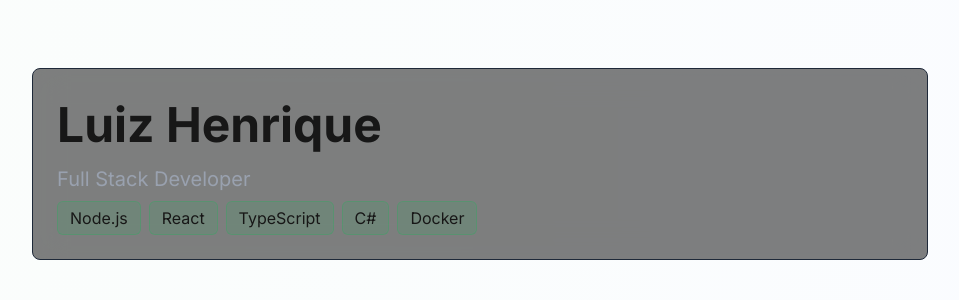
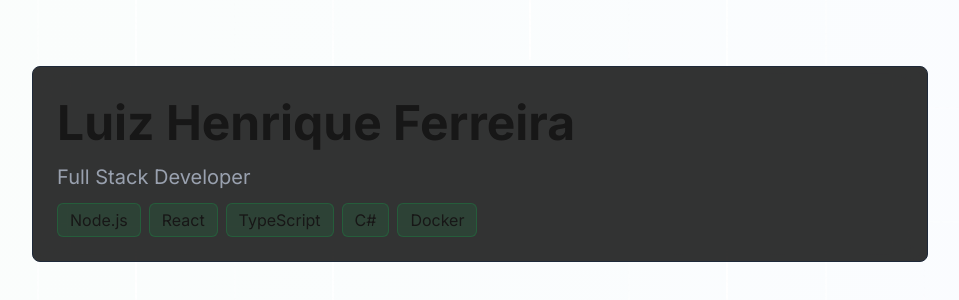
Before and after one commit to LhuizF/portfolio-next, a Next.js app: page / in a window 1280 px wide. Shown: the part 236-536 px from the top of the page, without its empty margins (160-1119 px from the left). Built offline with nearby package versions, Linux system fonts and the light colour scheme.

Commit message:
feat: add HeroSection component with animated background

```diff
--- /dev/null
+++ b/src/app/components/HeroSection.tsx
@@ -0,0 +1,63 @@
+const skills = ["Node.js", "React", "TypeScript", "C#", "Docker"]
+
+const HORIZONTAL = 6;
+const VERTICAL = 12;
+
+const horizontalLines = Array.from({ length: HORIZONTAL }, (_, i) => i);
+const verticalLines = Array.from({ length: VERTICAL }, (_, i) => i);
+
+const randomDuration = () => 4 + Math.random() * 6;
+
+const randomDelay = () => Math.random() * 5;
+
+export const HeroSection = () => {
+  return (
+    <main>
+      <div className="absolute inset-0 bg-gradient-to-r from-green-600/20 to-blue-600/20 opacity-10" />
+
+      <div className="absolute inset-0 overflow-hidden">
+        {horizontalLines.map((i) => (
+          <span
+            key={`h-${i}`}
+            className="light horizontal"
+            style={{
+              top: `${((i + 1) * 100) / (HORIZONTAL + 1)}%`,
+              animationDuration: `${randomDuration()}s`,
+              animationDelay: `${randomDelay()}s`,
+            }}
+          />
+        ))}
+
+        {verticalLines.map((i) => (
+          <span
+            key={`v-${i}`}
+            className="light vertical"
+            style={{
+              left: `${((i + 1) * 100) / (VERTICAL + 1)}%`,
+              animationDuration: `${randomDuration()}s`,
+              animationDelay: `${randomDelay()}s`,
+            }}
+          />
+        ))}
+      </div>
+
+      <div className="relative min-h-screen flex items-center justify-center overflow-hidden">
+        <div className="relative z-10 max-w-4xl w-full mx-4">
+          <div className="bg-black/80 backdrop-blur-lg rounded-lg border border-gray-800 p-6 animate-fadeIn">
+            <h1 className="text-4xl md:text-5xl font-bold mt-2 mb-4 font-inter">Luiz Henrique Ferreira</h1>
+            <p className="text-gray-400 mb-3 sm:text-xl font-inter">
+              Full Stack Developer
+            </p>
+            <div className="flex flex-wrap gap-2 mt-2 font-inter">
+              {skills.map((skill) => (
+                <div key={skill} className="px-3 py-1 bg-green-500/10 rounded-md border border-green-500/20">
+                  {skill}
+                </div>
+              ))}
+            </div>
+          </div>
+        </div>
+      </div>
+    </main>
+  )
+}
--- a/src/app/globals.css
+++ b/src/app/globals.css
@@ -29,3 +29,42 @@ body {
   color: var(--foreground);
   font-family: Arial, Helvetica, sans-serif;
 }
+
+@keyframes fadeIn {
+  from { opacity: 0; transform: translateY(20px); }
+  to { opacity: 1; transform: translateY(0); }
+}
+
+.animate-fadeIn {
+  animation: fadeIn .8s ease-out forwards;
+}
+
+.light {
+  position: absolute;
+  filter: drop-shadow(0 0 4px rgba(255, 255, 255, 0.8));
+}
+
+.light.horizontal {
+  height: 2px;
+  width: 200%;
+  background: linear-gradient(to left, #fff 0%, rgba(0,0,0,0) 100%);
+  animation: move-x linear infinite;
+}
+
+.light.vertical {
+  width: 2px;
+  height: 200%;
+  background: linear-gradient(to top, #fff 0%, rgba(0,0,0,0) 100%);
+  animation: move-y linear infinite;
+}
+
+@keyframes move-x {
+  from { transform: translateX(-100%); }
+  to { transform: translateX(100%); }
+}
+
+
+@keyframes move-y {
+  from { transform: translateY(-100%); }
+  to { transform: translateY(100%); }
+}
--- a/src/app/page.tsx
+++ b/src/app/page.tsx
@@ -1,25 +1,10 @@
+import { HeroSection } from '@/app/components/HeroSection'
+
 export default function Home() {
-  const skills = ["Node.js", "React", "TypeScript", "C#", "Docker"]
+
   return (
-    <main className="">
-      <div className="absolute inset-0 bg-gradient-to-r from-green-600/20 to-blue-600/20 opacity-10"></div>
-      <div className="relative min-h-screen flex items-center justify-center overflow-hidden">
-        <div className="relative z-10 max-w-4xl w-full mx-4">
-          <div className="bg-black/50 backdrop-blur-lg rounded-lg border border-gray-800 p-6">
-            <h1 className="text-4xl md:text-5xl font-bold mt-2 mb-4 font-inter">Luiz Henrique</h1>
-            <p className="text-gray-400 mb-2 sm:text-xl font-inter">
-              Full Stack Developer
-            </p>
-            <div className="flex flex-wrap gap-2 mt-2 font-inter">
-              {skills.map((skill) => (
-                <div key={skill} className="px-3 py-1 bg-green-500/10 rounded-md border border-green-500/20">
-                  {skill}
-                </div>
-              ))}
-            </div>
-          </div>
-        </div>
-      </div>
-    </main>
+    <>
+      <HeroSection />
+    </>
   );
 }
```
